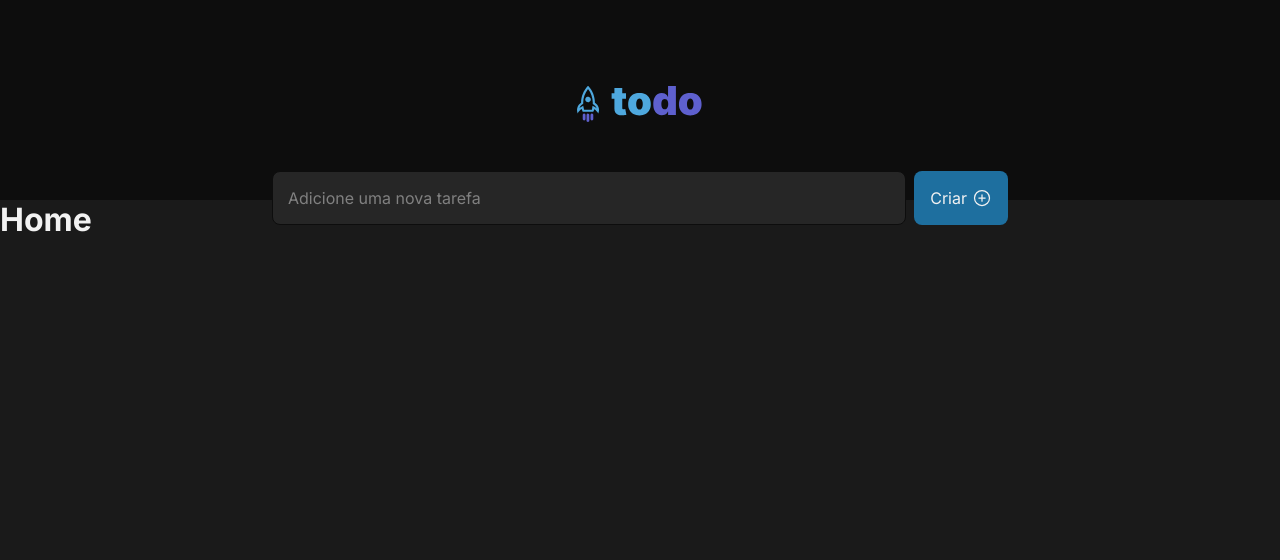
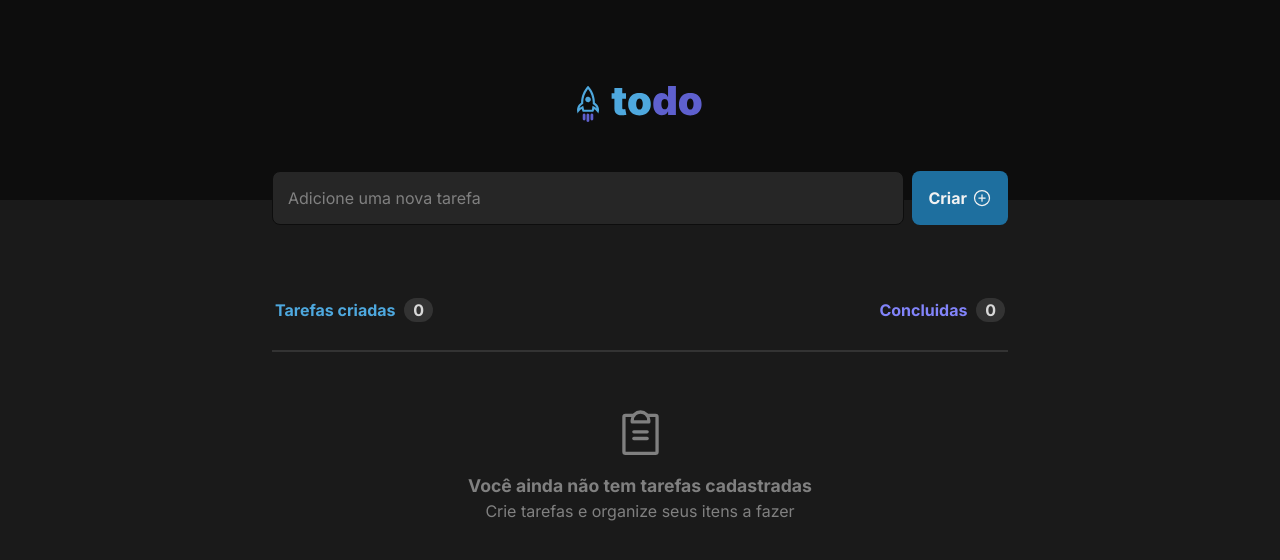
Before and after one commit to Pdro-marqss/ignite-challenge1, a React (Vite) app: page / in a window 1280 px wide. Shown: the top 560 px of the page. Built offline with nearby package versions, Linux system fonts and the light colour scheme.

Commit message:
feat: StatusBar added + emptyList style

```diff
--- a/src/components/InputTask/styles.ts
+++ b/src/components/InputTask/styles.ts
@@ -40,6 +40,7 @@ export const InputTaksContainer = styled.form`
 
       color: ${props => props.theme["gray-100"]};
       font-size: 1rem;
+      font-weight: 700;
 
       cursor: pointer;
    }
--- /dev/null
+++ b/src/components/StatusBar/index.tsx
@@ -0,0 +1,10 @@
+import { StatusBarContainer } from "./styles";
+
+export function StatusBar() {
+   return (
+      <StatusBarContainer>
+         <p>Tarefas criadas <span>0</span></p>
+         <p>Concluidas <span>0</span></p>
+      </StatusBarContainer>
+   );
+}
--- /dev/null
+++ b/src/components/StatusBar/styles.ts
@@ -0,0 +1,37 @@
+import styled from "styled-components";
+
+export const StatusBarContainer = styled.div`
+   /* border: 1px solid red; */
+   width: 80%;
+   max-width: 730px;
+
+   display: flex;
+   align-items: center;
+   justify-content: space-between;
+
+   margin: 0 auto;
+   margin-top: 100px;
+
+   font-weight: 700;
+
+   p:nth-child(1) {
+      color: ${props => props.theme["blue"]};
+   }
+
+   p:nth-child(2) {
+      color: ${props => props.theme["purple"]};
+   }
+
+   span {
+      background: ${props => props.theme["gray-400"]};
+      width: 25px;
+      height: 19px;
+
+      border-radius: 999px;
+      padding: 2px 9px;
+
+      margin-left: 5px;
+
+      color: ${props => props.theme["gray-200"]};
+   }
+`;
--- a/src/pages/App.tsx
+++ b/src/pages/App.tsx
@@ -1,10 +1,24 @@
 import { Header } from "../components/Header";
+import { StatusBar } from "../components/StatusBar";
+
+import { AppContainerEmpty, Line } from './styles';
+
+import { ClipboardText } from "phosphor-react";
 
 export function App() {
   return (
     <>
       <Header />
-      <h1>Home</h1>
+      <StatusBar />
+
+
+      <AppContainerEmpty>
+        <Line></Line>
+        <ClipboardText size={53} />
+        <p>Você ainda não tem tarefas cadastradas</p>
+        <span>Crie tarefas e organize seus itens a fazer</span>
+      </AppContainerEmpty>
+
     </>
   );
 }
--- a/src/pages/styles.ts
+++ b/src/pages/styles.ts
@@ -1,5 +1,31 @@
 import { styled } from 'styled-components';
 
-export const AppContainer = styled.div`
+export const AppContainerEmpty = styled.div`
+   width: 80%;
+   max-width: 736px;
 
+   display: flex;
+   flex-direction: column;
+   align-items: center;
+
+   margin: 0 auto;
+
+   color: ${props => props.theme['gray-300']};
+
+   p {
+      font-size: 1.1rem;
+      font-weight: 700;
+      margin-top: 12px;
+      line-height: 1.8rem;
+   }
 `;
+
+export const Line = styled.div`
+   background: ${props => props.theme['gray-400']};
+   width: 100%;
+   max-width: 736px;
+   height: 2px;
+
+   margin: 30px auto;
+   margin-bottom: 55px;
+`;
```
